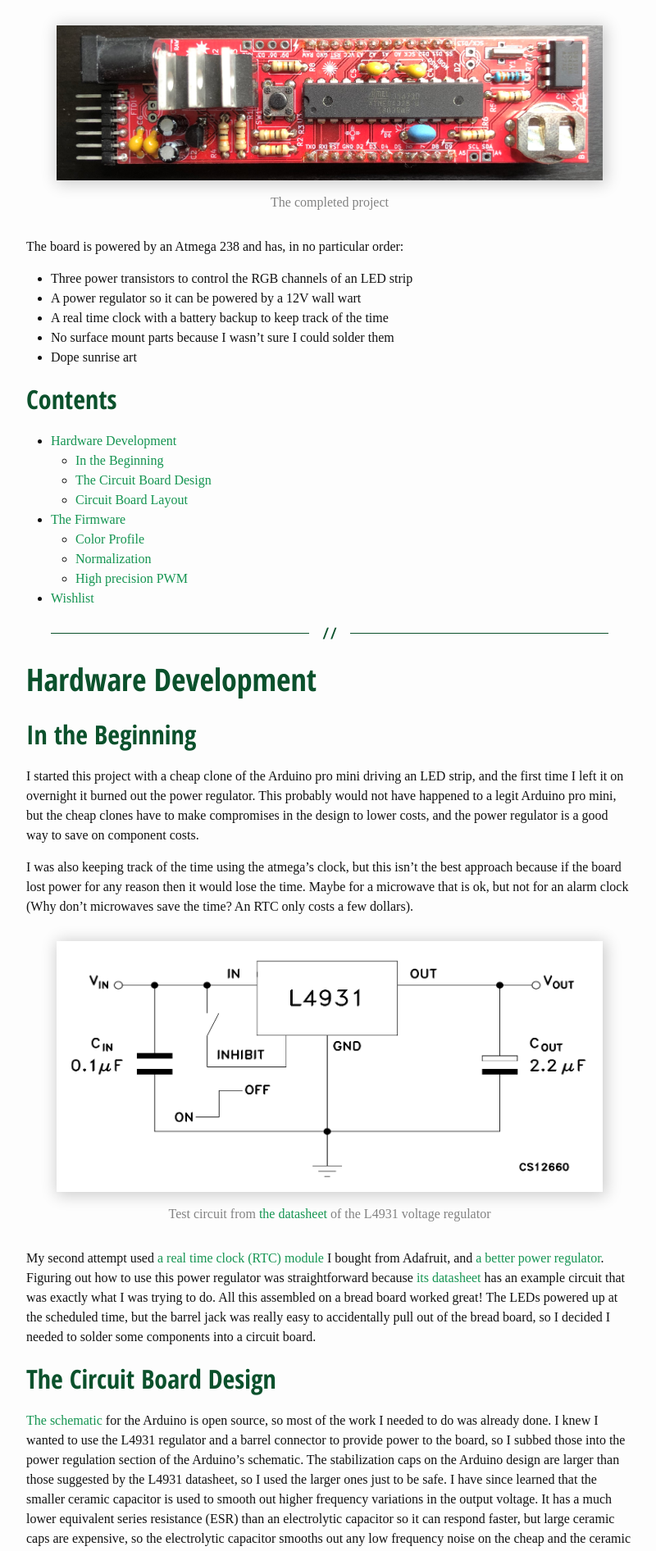
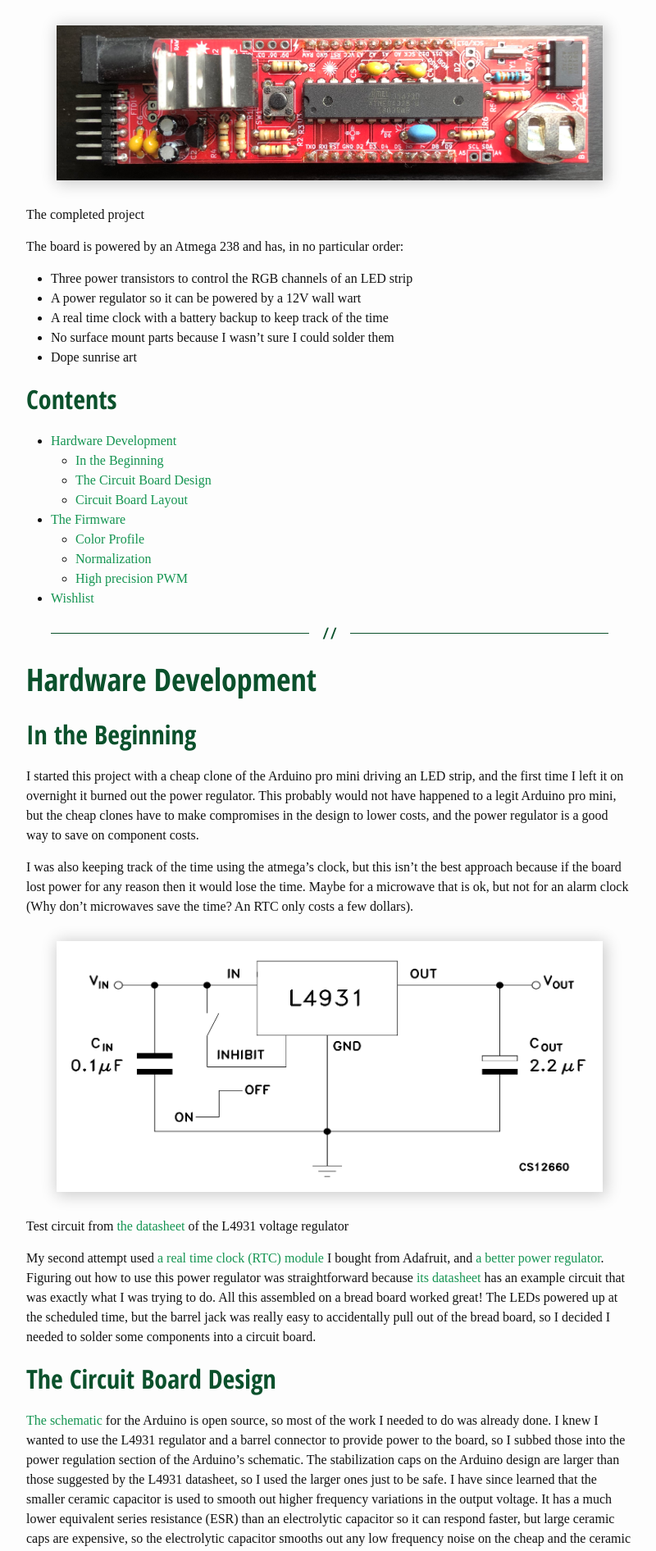
Before and after one commit to tyehle/tyehle.github.io, a Jekyll site: the page built from _posts/2020-05-07-sunrise.md, in a window 1280 px wide. Shown: the part 350-2242 px from the top of the page at 82% size, without its empty margins (238-1038 px from the left). Built offline with Jekyll 4.4.1, drawn with Linux system fonts in a browser that asks for light colours; some web fonts are replaced; formulas are drawn with MathJax 3.

Commit message:
remove old style figures

```diff
--- a/_posts/2020-05-07-sunrise.md
+++ b/_posts/2020-05-07-sunrise.md
@@ -7,9 +7,8 @@ hidden: true
 
 I built a sunrise alarm clock so I wouldn't need to wake up in the dark during the winter time when the sun rises very late. This was the first PCB I had ever made and I had a lot of fun with it. The hardware and firmware is all [on github](https://github.com/tyehle/sunrise).
 
-![sunrise-board](/resources/sunrise/sunrise-board.jpeg)
+![sunrise-board](/resources/sunrise/sunrise-board.jpeg){: standalone}
 The completed project
-{: .image-caption}
 
 The board is powered by an Atmega 238 and has, in no particular order:
 - Three power transistors to control the RGB channels of an LED strip
@@ -34,9 +33,8 @@ I started this project with a cheap clone of the Arduino pro mini driving an LED
 
 I was also keeping track of the time using the atmega's clock, but this isn't the best approach because if the board lost power for any reason then it would lose the time. Maybe for a microwave that is ok, but not for an alarm clock (Why don't microwaves save the time? An RTC only costs a few dollars).
 
-![ldo-example](/resources/sunrise/ldo-example.png)
+![ldo-example](/resources/sunrise/ldo-example.png){: standalone}
 Test circuit from [the datasheet](https://www.st.com/resource/en/datasheet/l4931.pdf#page=6) of the L4931 voltage regulator
-{: .image-caption}
 
 My second attempt used [a real time clock (RTC) module](https://www.adafruit.com/product/3296) I bought from Adafruit, and [a better power regulator](https://www.mouser.com/ProductDetail/511-L4931CZ50-AP). Figuring out how to use this power regulator was straightforward because [its datasheet](https://www.st.com/resource/en/datasheet/l4931.pdf#page=6) has an example circuit that was exactly what I was trying to do. All this assembled on a bread board worked great! The LEDs powered up at the scheduled time, but the barrel jack was really easy to accidentally pull out of the bread board, so I decided I needed to solder some components into a circuit board.
 
@@ -45,42 +43,36 @@ My second attempt used [a real time clock (RTC) module](https://www.adafruit.com
 
 [The schematic](https://www.arduino.cc/en/uploads/Main/Arduino-Pro-Mini-schematic.pdf) for the Arduino is open source, so most of the work I needed to do was already done. I knew I wanted to use the L4931 regulator and a barrel connector to provide power to the board, so I subbed those into the power regulation section of the Arduino's schematic. The stabilization caps on the Arduino design are larger than those suggested by the L4931 datasheet, so I used the larger ones just to be safe. I have since learned that the smaller ceramic capacitor is used to smooth out higher frequency variations in the output voltage. It has a much lower equivalent series resistance (ESR) than an electrolytic capacitor so it can respond faster, but large ceramic caps are expensive, so the electrolytic capacitor smooths out any low frequency noise on the cheap and the ceramic cap takes care of the high frequency noise. There is also an optional power indication LED I chose not to solder into the board I use because I don't like lights on things in my bedroom.
 
-![power-regulation](/resources/sunrise/power-regulation.svg){: width="100%"}
+![power-regulation](/resources/sunrise/power-regulation.svg){: standalone width="100%"}
 Power regulation with an electrolytic and ceramic cap to filter output voltage
-{: .image-caption}
 
 The design of the RTC breakout from Adafruit is not open source, but [the datasheet for the DS1307](https://datasheets.maximintegrated.com/en/ds/DS1307.pdf) is excellent and has an example on the very first page! I sure do appreciate good documentation. There is one additional component on the breakout board I got from Adafruit, but I think it is just a power stabilization capacitor. This clock will keep the time using the backup battery if main power is lost, so if I unplug the board, or the power goes out I don't need to reset the clock. The two pull-up resistors on the `SDA` and `SCL` lines are required by the I<sup>2</sup>C spec. The 32.768kHz crystal is a requirement of the chip. This is a very popular speed for clocks because it makes counting seconds so easy because 32,768 is 2<sup>15</sup>.
 
-![rtc](/resources/sunrise/rtc.svg){: width="80%"}
+![rtc](/resources/sunrise/rtc.svg){: standalone width="80%"}
 DS1307 Real Time Clock
-{: .image-caption}
 
 I replicated the setup I had on the original breadboard design for the high power output transistors. The gates are connected to PWM capable outputs on the microcontroller and provide a high capacity current sink for the LED strip when on. Most of the strands I've seen are powered off of 12V and use a common high voltage line, so this setup should be compatible with many LED strips. The pull down resistors on the outputs here prevent the LED strip from momentarily turning on when the microcontroller is reset. The Atmega 328 [sets all pins to input without pull up resistors when it is reset](https://forum.arduino.cc/index.php?topic=57829.msg421711#msg421711) so the voltage at the mosfet gate would be left floating, potentially allowing it to turn on.
 
-![output-transistors](/resources/sunrise/output-transistors.svg){: width="60%"}
+![output-transistors](/resources/sunrise/output-transistors.svg){: standalone width="60%"}
 High current output transistors for the RGB channels of the LED strip
-{: .image-caption}
 
 The rest of the schematic is the same as the Arduino board I was using. There is another power stabilization cap drawn very close to the microcontroller. In this case this means that the cap should be physically close to the microcontroller on the board to provide a very stable voltage for it to use. The microcontroller will probably use different amounts of current at high frequency, so this makes sense to me.
 
 The other interesting bit of this part of the schematic is the reset hardware. There is a cap between the `DTR` pin on the programming header and the reset pin on the microcontroller with a pull-up resistor. This is so that if software fails to pull the `DTR` pin high again the board will still reboot after charging the capacitor through the pull-up resistor. The values of the capacitor and resistor here have been tuned so the board is only momentarily off and can talk to the computer properly even if there are bad drivers for the programming cable.
 
-![micro-controller](/resources/sunrise/micro-controller.svg){: width="100%"}
+![micro-controller](/resources/sunrise/micro-controller.svg){: standalone width="100%"}
 GPIO and reset for the Atmega328
-{: .image-caption}
 
 
 ## Circuit Board Layout
 
 I decided to use only through hole parts because I wasn't sure I had the skill to solder surface mount components. I also wanted to make sure I could debug and expand the design, so I wanted all the standard Arduino pins to be accessible if I plugged it into a bread board. All this means that the board is very skinny so it would fit on a bread board and in order for there to be any room left on the bread board it has to hang way off the end.
 
-![top](/resources/sunrise/top.svg){: width="100%"}
+![top](/resources/sunrise/top.svg){: standalone width="100%"}
 Top of the board with many tiny suns
-{: .image-caption}
 
-![bottom](/resources/sunrise/bottom.svg){: width="100%"}
+![bottom](/resources/sunrise/bottom.svg){: standalone width="100%"}
 Bottom of the board with one huge rising sun
-{: .image-caption}
 
 
 ---
@@ -92,17 +84,15 @@ When I first started thinking about a sunrise alarm clock I thought it would be
 
 I decided this was too much and I should instead choose a color profile that seemed natural without any relation to The Real Sky. I settled on the color of a perfect black body radiator because it goes from red to "white" which seemed nice, and there is a nice phisical metaphor with the light source warming up for the day. I got some data about [hue for different temperatures here](http://www.vendian.org/mncharity/dir3/blackbody/), but the intensity of a true blackbody goes up way too fast to be a satisfying light.
 
-![brightness](/resources/sunrise/blackbody-rgb.svg){: width="100%"}
+![brightness](/resources/sunrise/blackbody-rgb.svg){: standalone width="100%"}
 Color chanel values for different temperatures of black bodies
-{: .image-caption}
 
 The response
 $$ f_k(x) = k \left( e^{a x} - 1 \right) $$ such that $$f_k(0) = 0$$ and $$f_k(1) = 1$$.
 This is the equation for the brightness curve we will be using.
 
-![brightness](/resources/sunrise/exponential-brightness.svg){: width="100%"}
+![brightness](/resources/sunrise/exponential-brightness.svg){: standalone width="100%"}
 The brightness function $$f_k(x)$$ for some values of $$k$$. For the lights I have, $$k=\frac{1}{8}$$ looks the best.
-{: .image-caption}
 
 More text here.
 
```
Also changed, not shown: other parts of _posts/2020-05-07-sunrise.md (+1 -1 lines).
